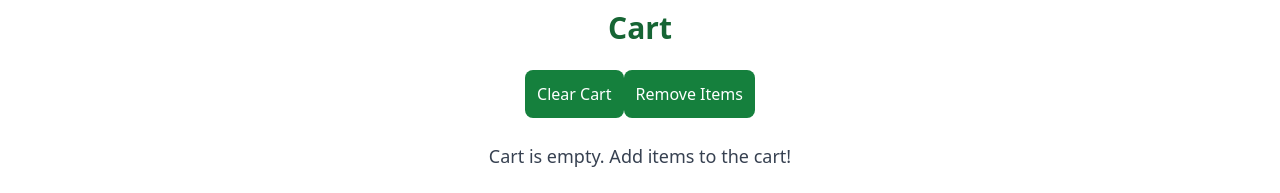
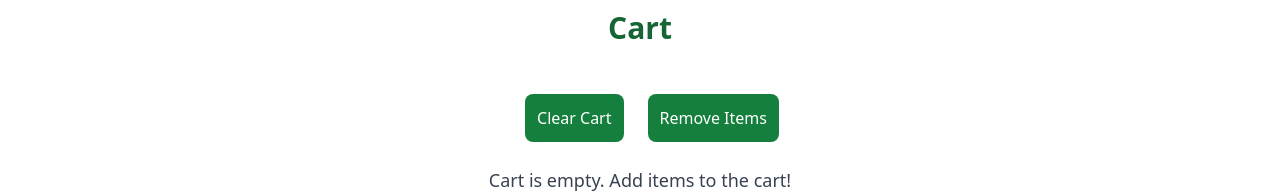
Before and after one commit to saravanankandasamyGKS/Food-App-Tailwind, a React (Create React App) app: page /cart in a window 1280 px wide. Shown: the part 146-339 px from the top of the page. Built offline with nearby package versions, Linux system fonts and the light colour scheme.

Commit message:
undefined

```diff
--- a/src/components/Cart.js
+++ b/src/components/Cart.js
@@ -18,7 +18,7 @@ const Cart = () => {
     <div className="text-center m-4 p-6 max-w-4xl mx-auto">
       <h1 className="text-3xl font-bold text-green-800 mb-6">Cart</h1>
       <button
-        className="p-3 mb-6 bg-green-700 text-white rounded-lg hover:bg-green-800 transition"
+        className="m-6 p-3 mb-6 bg-green-700 text-white rounded-lg hover:bg-green-800 transition "
         onClick={handleClearCart}
       >
         Clear Cart
--- a/src/components/RestaurantMenu.js
+++ b/src/components/RestaurantMenu.js
@@ -11,7 +11,7 @@ const RestaurantMenu = () => {
 
   if (!resInfo) return <Shimmer />;
   const { name, cuisines, costForTwoMessage } =
-    resInfo?.cards[2]?.card?.card?.info;
+    resInfo?.cards[2]?.card?.card?.info || {};
 
   const categories =
     resInfo?.cards[4]?.groupedCard?.cardGroupMap?.REGULAR?.cards?.filter(
@@ -26,7 +26,7 @@ const RestaurantMenu = () => {
         {name}
       </h1>
       <p className="text-center text-lg text-green-600 mb-8">
-        {cuisines.join(", ")} - {costForTwoMessage}
+        {cuisines?.join(", ")} - {costForTwoMessage}
       </p>
 
       {categories?.map((category, index) => (
```
